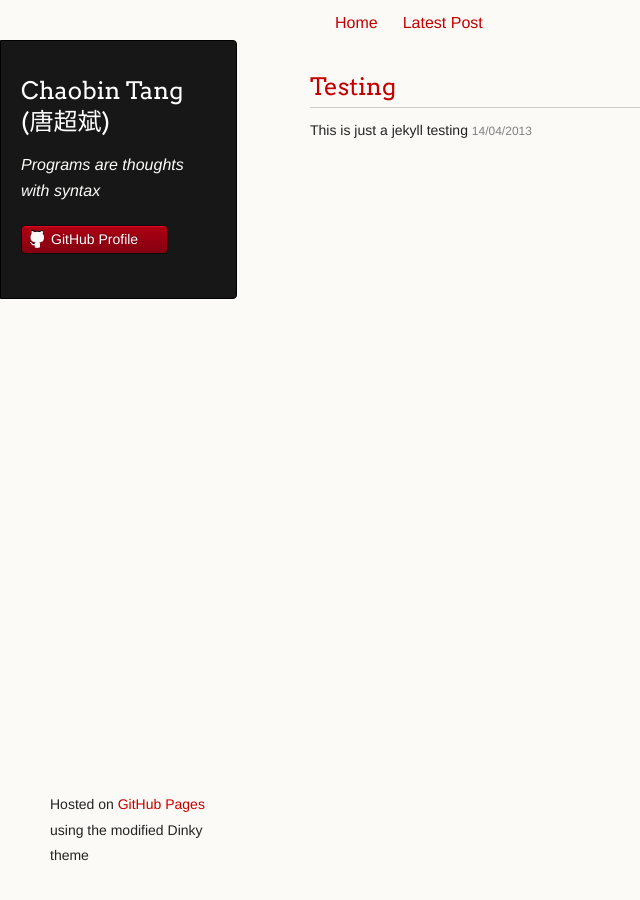
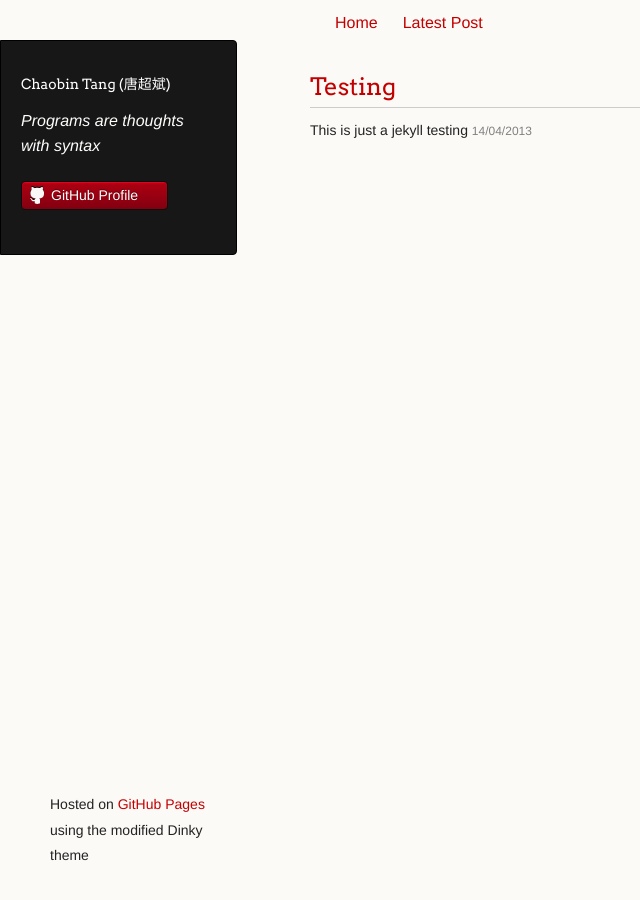
Before and after one commit to chaobin/chaobin.github.io, a Jekyll site: the page built from index.html, in a window 1280 px wide. Shown: the whole page, without its empty margins (0-640 px from the left). Built offline with Jekyll 4.4.1, drawn with Linux system fonts in a browser that asks for light colours; Markdown is read by kramdown in place of the engine named in the settings.

Commit message:
REV: Shrinked the size of author.

```diff
--- a/stylesheets/styles.css
+++ b/stylesheets/styles.css
@@ -229,7 +229,7 @@ p.header {
 
 h1.header {
   font-family: Arvo, sans-serif;
-  font-size: 24px;
+  font-size: 14px;
   font-weight: 300;
   line-height: 1.3em;
   border-bottom: none;
```
